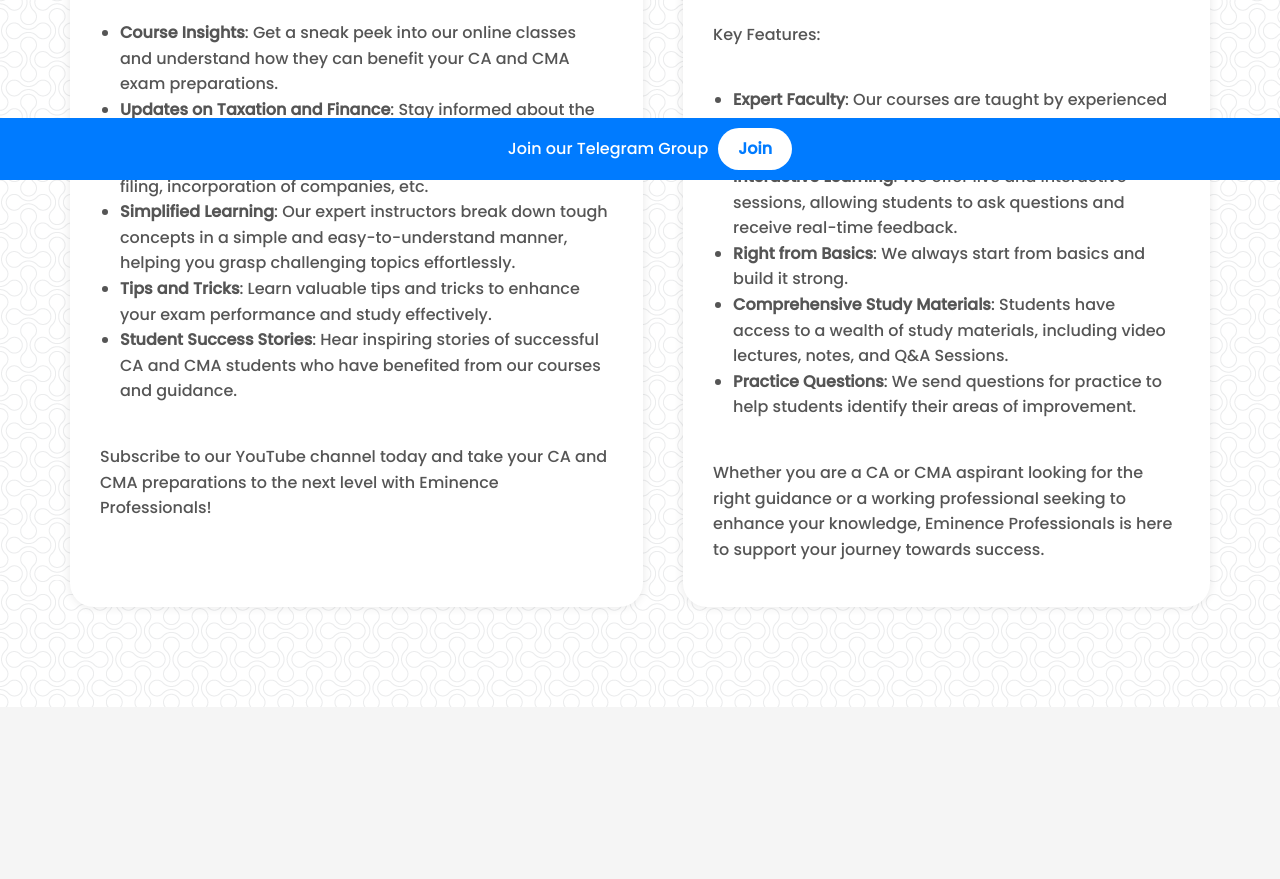
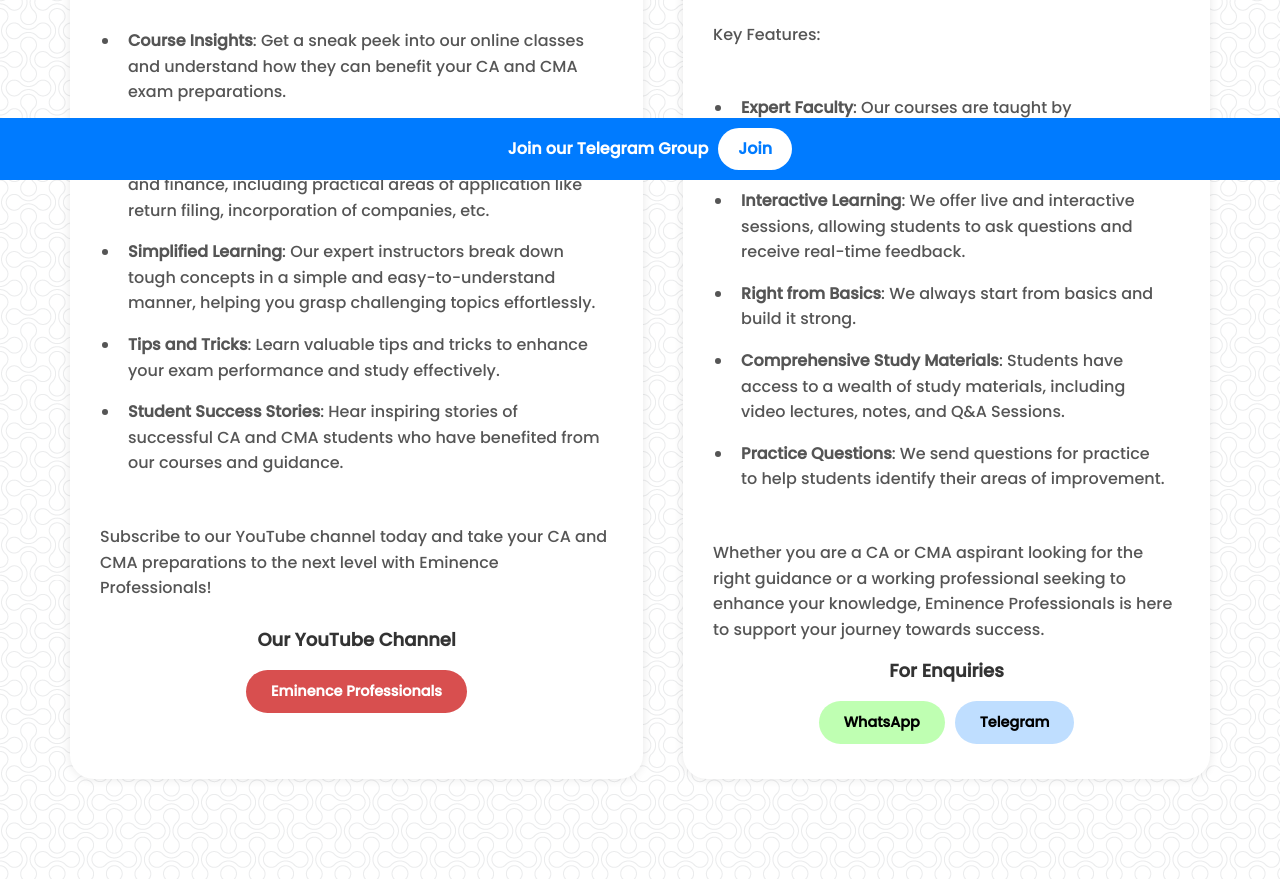
Before and after one commit to EminenceProfessionalsCC/eminenceprofessionalscc.github.io, a plain HTML site: page about.html in a window 1280 px wide. Shown: the part 620-1499 px from the top of the page. Before the commit the page ends 1327 px from the top, so only its background shows below. Drawn offline with Linux system fonts and the light colour scheme.

Commit message:
update 2

```diff
--- a/about.html
+++ b/about.html
@@ -45,6 +45,8 @@
                     <li><b>Student Success Stories</b>: Hear inspiring stories of successful CA and CMA students who have benefited from our courses and guidance.</li>
                 </ul>
                 <p>Subscribe to our YouTube channel today and take your CA and CMA preparations to the next level with Eminence Professionals!</p>
+                <h3>Our YouTube Channel </h3>
+                <h6><a href="https://youtube.com/eminenceprofessionals" class="youtube-button"> Eminence Professionals </a></h6>
             </section>
 
             <!-- About Our Online Classes Section -->
@@ -60,12 +62,14 @@
                     <li><b>Practice Questions</b>: We send questions for practice to help students identify their areas of improvement.</li>
                 </ul>
                 <p>Whether you are a CA or CMA aspirant looking for the right guidance or a working professional seeking to enhance your knowledge, Eminence Professionals is here to support your journey towards success.</p>
+                <h4>For Enquiries </h4>
+                <h5><a href="https://wa.me/917010873496" class="whatsapp-button"> WhatsApp </a> <a href="https://t.me/cmarmadhanavalli" class="tgcontact-button"> Telegram </a></h5>
             </section>
         </div>
     </main>
 
     <footer>
-        <p>Join our Telegram Group</p>
+        <p><b>Join our Telegram Group</b></p>
         <a href="https://t.me/+esZiGH72m8cwZmE1" class="join-button">Join</a>
     </footer>
 </body>
--- a/css/common.css
+++ b/css/common.css
@@ -17,6 +17,7 @@
 
 .welcome-header {
     background-color: #007bff;
+
     color: #fff;
     padding: 20px;
     text-align: center;
@@ -107,8 +108,17 @@
 
 .home-section .section p {
     margin-bottom: 10px; /* Add margin between sentences */
+    padding: 5px;
+    margin-left: 5px;
+}
 
+.home-section .section li {
+    margin-bottom: 15px; /* Add margin between sentences */
+    padding: 5px;
+    margin-left: 24px;
 }
+
+.home-section ul li {color:rgb(0, 0, 0);}
 
 
 .section {
@@ -130,6 +140,7 @@
     margin-bottom: 30px; /* Remove the bottom margin */
 
 }
+
 
 .section h3 {
     font-size: 18px;
@@ -290,6 +301,7 @@
     margin-left: 0px;
     font-size: 80%; /* Set the font size to 80% of the default size */
     font-family: 'Poppins', sans-serif;
+
 }
 
 .tgcontact-button:hover {
@@ -323,6 +335,7 @@
     margin-bottom: 20px; /* Add margin between sentences */
 
 }
+
 
 
 .section-c {
@@ -382,6 +395,12 @@
    margin-left: 15px;
 }
 
+.sectionabout li {
+
+   padding: 8px;
+
+}
+
 
 .nav-button {
     display: inline-block;
@@ -402,3 +421,45 @@
     background-color: #dbedff;
     color: #007bff;  font-size: 21px; /* Enlarge the text on hover */
 }
+
+
+.sectionabout h3 {
+    margin-top: 15px;
+    margin-bottom: 15px; /* Add margin between sentences */
+    align-items: center;
+    text-align: center;
+
+    font-family: 'Poppins', sans-serif;
+}
+
+.sectionabout h6 {
+    margin-top: 15px;
+    margin-bottom: 15px; /* Add margin between sentences */
+    align-items: center;
+    text-align: center;
+
+    font-family: 'Poppins', sans-serif;
+    font-size: large;
+}
+
+.sectionabout h4 {
+    margin-top: -10px;
+    margin-bottom: 15px; /* Add margin between sentences */
+    align-items: center;
+    text-align: center;
+
+    font-family: 'Poppins', sans-serif;
+    font-size:large;
+}
+
+
+.sectionabout h5 {
+    margin-top: 10px;
+    margin-bottom: 15px; /* Add margin between sentences */
+    align-items: center;
+    text-align: center;
+    display: flex;
+    font-size: large;
+    font-family: 'Poppins', sans-serif;
+    justify-content: center;
+}
--- a/style.css
+++ b/style.css
@@ -80,6 +80,7 @@
 .home-section {
     text-align: center; /* Center the text within the home section */
     max-width: 600px; /* Set a maximum width for the content */
+
 }
 
 .section {
@@ -108,6 +109,7 @@
     color: #fff;
     text-align: center;
     padding: 10px;
+    font-weight: 900;
 }
 
 /* Mobile view */
```
Also changed, not shown: contact.html (+1 -1 lines), index.html (+22 -1 lines).
